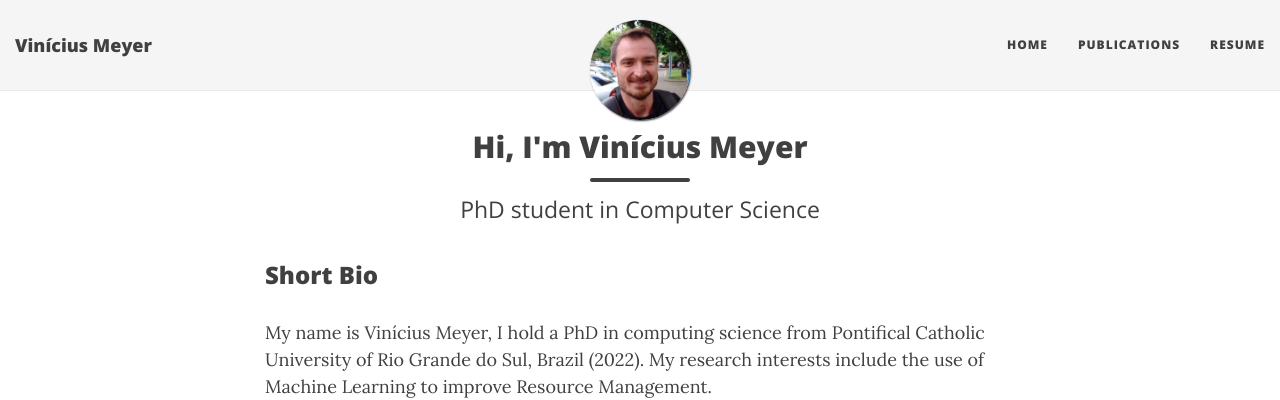
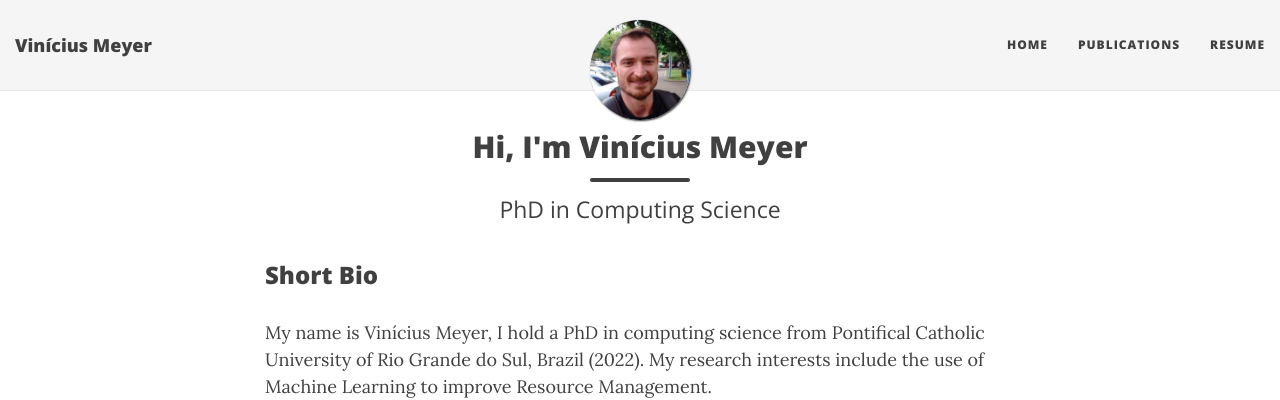
Before and after one commit to ViniciusMeyer/viniciusmeyer.github.io, a Jekyll site: the page built from index.html, in a window 1280 px wide and 900 px high. Shown: the top 400 px of the window. Built offline with Jekyll 4.4.1, drawn with Linux system fonts in a browser that asks for light colours; nearby versions of some CDN libraries; the list of posts is cut into pages by our own code.

Commit message:
Update index.html

```diff
--- a/index.html
+++ b/index.html
@@ -1,7 +1,7 @@
 ---
 layout: page
 title: Hi, I'm Vinícius Meyer
-subtitle: PhD student in Computer Science
+subtitle: PhD in Computing Science
 use-site-title: true
 ---
 
```
